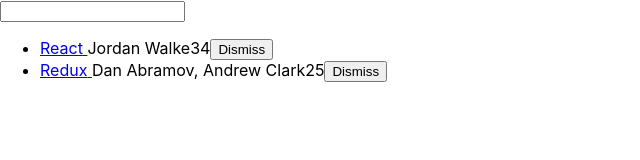
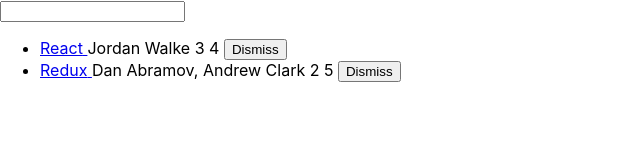
Before and after one commit to totem415/hacker-news, a React (Create React App) app: page / in a window 1280 px wide. Shown: the top 160 px of the page, without its empty margins (0-640 px from the left). Built offline with nearby package versions, Linux system fonts and the light colour scheme.

Commit message:
Separated into separate Search and Table component classes.

```diff
--- a/src/App.js
+++ b/src/App.js
@@ -56,25 +56,51 @@
     const { list, searchTerm } = this.state;
     return (
       <div className="App" style={divStyle}>
+        <Search
+            value={searchTerm}
+            onChange={this.onSearchChange}
+        /> <Table
+            list={list}
+            pattern={searchTerm}
+            onDismiss={this.onDismiss}
+        />
+       </div>
+     );
+  }
+
+}
+
+class Search extends Component {
+  render() {
+    const {value, onChange} = this.props;
+    return (
       <form>
       <input
         type="text"
-        value={searchTerm}
-        onChange={this.onSearchChange}
+        value={value}
+        onChange={onChange}
       />
       </form>
-        <ul>
-        {list.filter(isSearched(searchTerm)).map(item => {
+    );
+  }
+}
+
+class Table extends Component {
+  render() {
+    const { list, pattern, onDismiss } = this.props;
+    return (
+      <ul>
+        {list.filter(isSearched(pattern)).map(item => {
           return (
             <div key={item.objectID}> <li><span>
                 <a href={item.url}>{item.title} </a>
               </span>
-              <span>{item.author}</span>
-              <span>{item.num_comments}</span>
-              <span>{item.points}</span>
+              <span>{item.author} </span>
+              <span>{item.num_comments} </span>
+              <span>{item.points} </span>
               <span>
                 <button
-                  onClick={() => this.onDismiss(item.objectID)}
+                  onClick={() => onDismiss(item.objectID)}
                   type="button"
                 > Dismiss
                 </button>
@@ -82,12 +108,10 @@
               </li>
             </div>
         )})}
-
-           </ul>
-       </div>
-     );
+      </ul>
+    );
   }
-
 }
 
+
 export default App;
```
